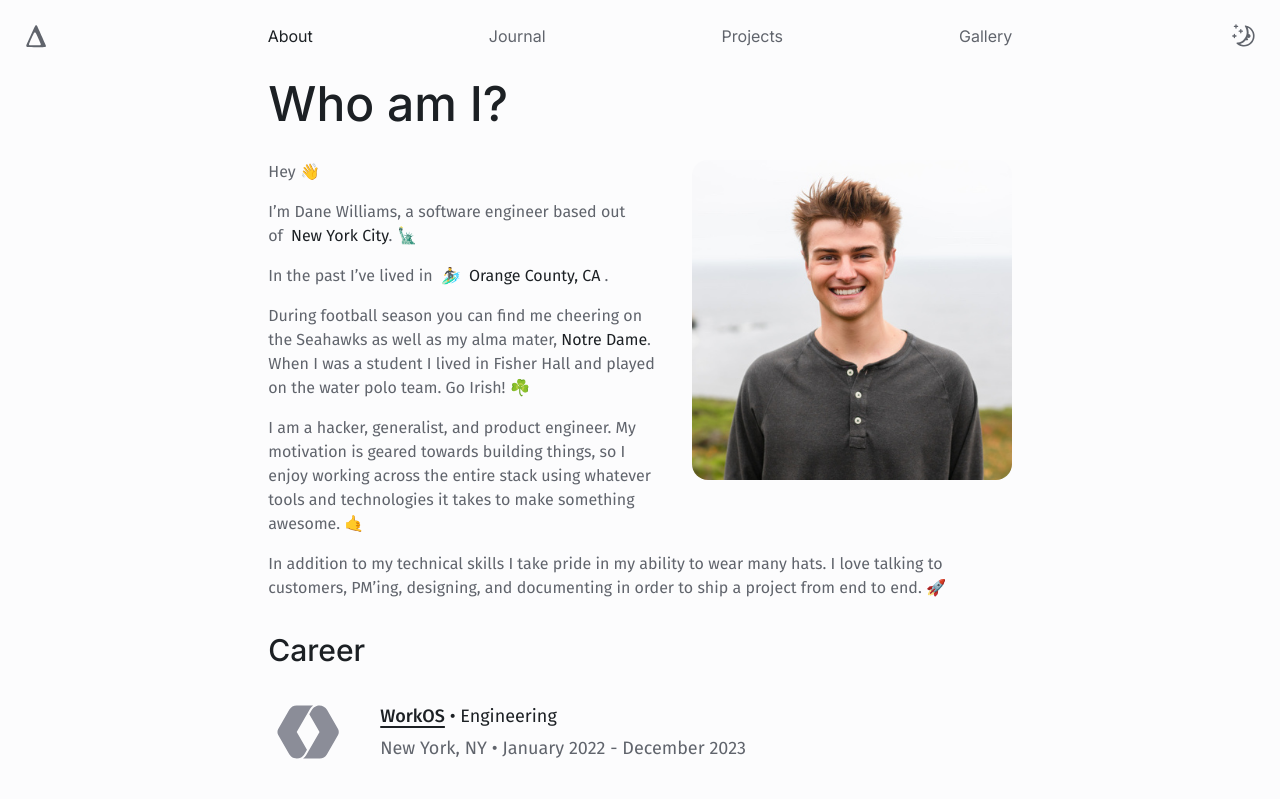
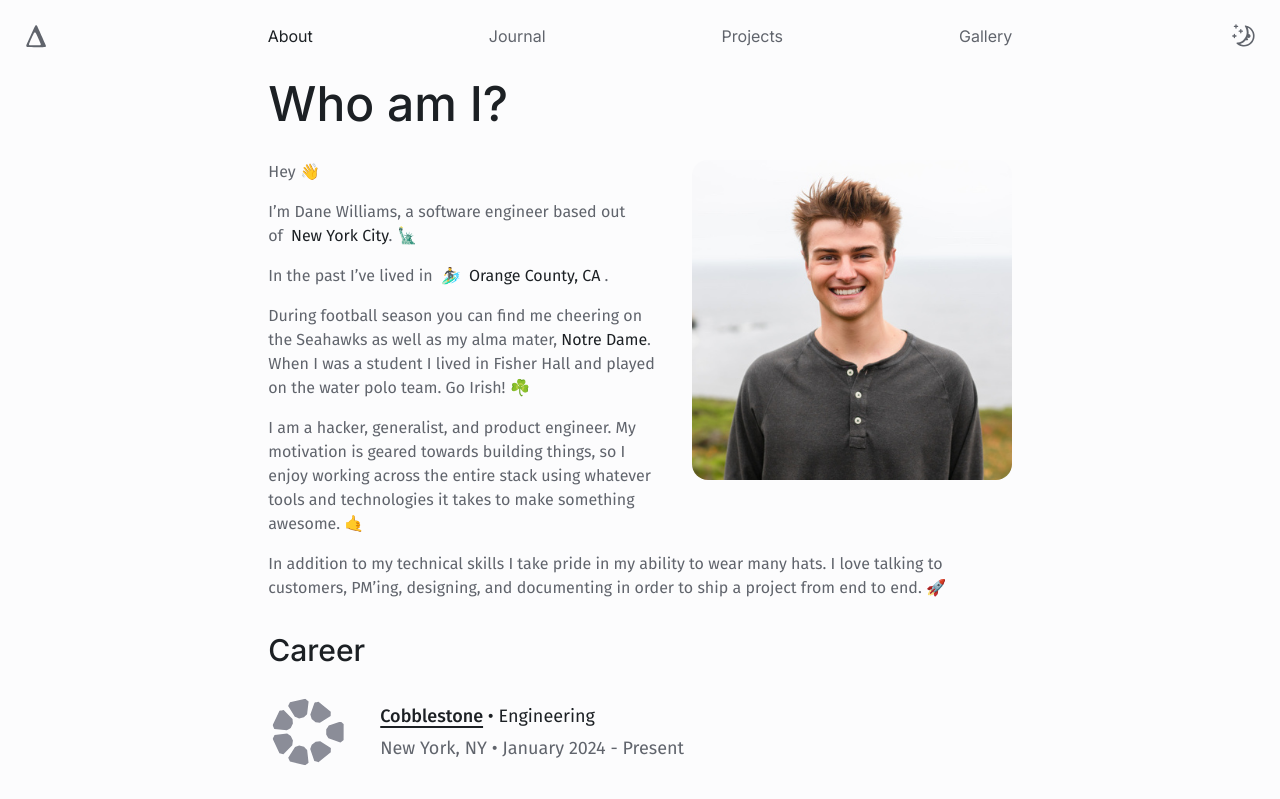
Before and after one commit to danerwilliams/danewilliams.com, a Next.js app: page /about in a window 1280 px wide. Shown: the top 799 px of the page. Built offline with nearby package versions, Linux system fonts and the light colour scheme.

Commit message:
add cobblestone to career history

```diff
--- /dev/null
+++ b/components/icons/cobblestone-icon.tsx
@@ -0,0 +1,64 @@
+import { FC } from 'react';
+
+interface CobblestoneIconProps {
+  className?: string;
+}
+
+export const CobblestoneIcon: FC<Readonly<CobblestoneIconProps>> = ({
+  className,
+}) => (
+  <svg
+    className={className}
+    width="100%"
+    height="100%"
+    viewBox="0 0 52 48"
+    fill="none"
+    xmlns="http://www.w3.org/2000/svg"
+  >
+    <g
+      transform="translate(26,24) scale(0.9) translate(-26,-24)"
+      clipPath="url(#clip0_308_12209)"
+    >
+      <g>
+        <path
+          d="M23.1593 34.6165L19.6436 33.7913C18.6184 34.2104 17.6513 34.3578 16.6228 34.7769L11.7196 42.5477C12.1789 43.7004 12.5088 44.2375 12.968 45.3902L24.0779 48.0001C24.9932 47.1716 25.488 46.9882 26.4033 46.1597L25.391 37.0561C24.6503 36.2178 23.8935 35.4515 23.1561 34.6165H23.1593Z"
+          fill="currentColor"
+        />
+        <path
+          d="M15.1319 30.2217L13.5762 26.9241C12.6123 26.3739 11.8976 25.6993 10.9337 25.1492L1.8777 26.1152C1.27288 27.1991 1.06589 27.7951 0.461075 28.879L5.37397 39.3023C6.5836 39.5086 7.03317 39.787 8.24279 39.9965L14.6402 33.5193C14.8246 32.4124 14.9443 31.335 15.1319 30.2282V30.2217Z"
+          fill="currentColor"
+        />
+        <path
+          d="M10.6745 22.7914C11.6448 22.2479 12.5504 21.6715 13.5207 21.1279L15.099 17.8402C14.9243 16.7333 14.9955 15.7476 14.8208 14.6408L8.42988 8.07181C7.21701 8.26829 6.62837 8.4746 5.41228 8.67108L0.428223 19.0616C1.02333 20.1488 1.08802 20.6793 1.68313 21.7665L10.6745 22.7947V22.7914Z"
+          fill="currentColor"
+        />
+        <path
+          d="M12.9713 2.53132C12.5023 3.68073 12.1336 4.06059 11.6646 5.21L16.4773 12.9677C17.5026 13.3967 18.5117 13.7569 19.5369 14.1826L23.0591 13.3836C23.803 12.5551 24.6115 11.9984 25.3554 11.1699L26.4422 2.01392C25.5333 1.17561 25.0061 0.838315 24.0973 0L12.9681 2.53132H12.9713Z"
+          fill="currentColor"
+        />
+        <path
+          d="M31.4678 16.9038C32.574 16.9758 33.5054 17.2673 34.6116 17.3426L42.3577 12.4961C42.4386 11.255 42.3706 10.6262 42.4515 9.38514L33.5604 2.15467C32.3799 2.49851 31.8559 2.44612 30.6786 2.78996L27.6902 11.4351C27.9974 12.5125 28.35 13.5374 28.6604 14.6148L31.4743 16.9038H31.4678Z"
+          fill="currentColor"
+        />
+        <path
+          d="M49.5701 16.3274L41.0283 19.3532C40.3879 20.2701 39.8154 21.187 39.175 22.1039L39.1621 25.7584C39.796 26.6786 40.1518 27.5988 40.7825 28.519L49.3566 31.6299C50.3657 30.9193 50.8088 30.474 51.8179 29.7634L51.8567 18.2169C50.8541 17.4997 50.5695 17.0511 49.5668 16.3307L49.5701 16.3274Z"
+          fill="currentColor"
+        />
+        <path
+          d="M42.4933 35.6283L34.8312 30.7523C33.7251 30.8178 32.661 30.9357 31.5516 31.0012L28.7216 33.2705C28.4047 34.3446 27.9163 35.2026 27.5993 36.2767L30.5425 45.0004C31.7198 45.3573 32.3408 45.4294 33.5181 45.783L42.4609 38.6148C42.3898 37.3737 42.5579 36.8694 42.49 35.6283H42.4933Z"
+          fill="currentColor"
+        />
+      </g>
+    </g>
+    <defs>
+      <clipPath id="clip0_308_12209">
+        <rect
+          width="51.4286"
+          height="48"
+          fill="white"
+          transform="translate(0.428223)"
+        />
+      </clipPath>
+    </defs>
+  </svg>
+);
--- a/components/resume-item.tsx
+++ b/components/resume-item.tsx
@@ -3,10 +3,11 @@ import { AttIcon } from './icons/att-icon';
 import { QualtricsIcon } from './icons/qualtrics-icon';
 import { SymetraIcon } from './icons/symetra-icon';
 import { WorkosIcon } from './icons/workos-icon';
+import { CobblestoneIcon } from './icons/cobblestone-icon';
 
 export interface ResumeItemProps {
   company: string;
-  logo: 'workos' | 'qualtrics' | 'att' | 'symetra';
+  logo: 'workos' | 'qualtrics' | 'att' | 'symetra' | 'cobblestone';
   title: string;
   link: string;
   location: string;
@@ -35,6 +36,8 @@ export const ResumeItem: FC<Readonly<ResumeItemProps>> = ({
             return <AttIcon />;
           case 'symetra':
             return <SymetraIcon />;
+          case 'cobblestone':
+            return <CobblestoneIcon />;
           default:
             return null;
         }
--- a/pages/about.tsx
+++ b/pages/about.tsx
@@ -88,6 +88,14 @@ const About: NextPage<AboutProps> = ({ resumeItems, title, description }) => {
 export async function getStaticProps() {
   const resumeItems: ResumeItemProps[] = [
     {
+      company: 'Cobblestone',
+      logo: 'cobblestone',
+      title: 'Engineering',
+      link: 'https://getcobblestone.com',
+      location: 'New York, NY',
+      startDate: new Date(2024, 0).toISOString(),
+    },
+    {
       company: 'WorkOS',
       logo: 'workos',
       title: 'Engineering',
```
